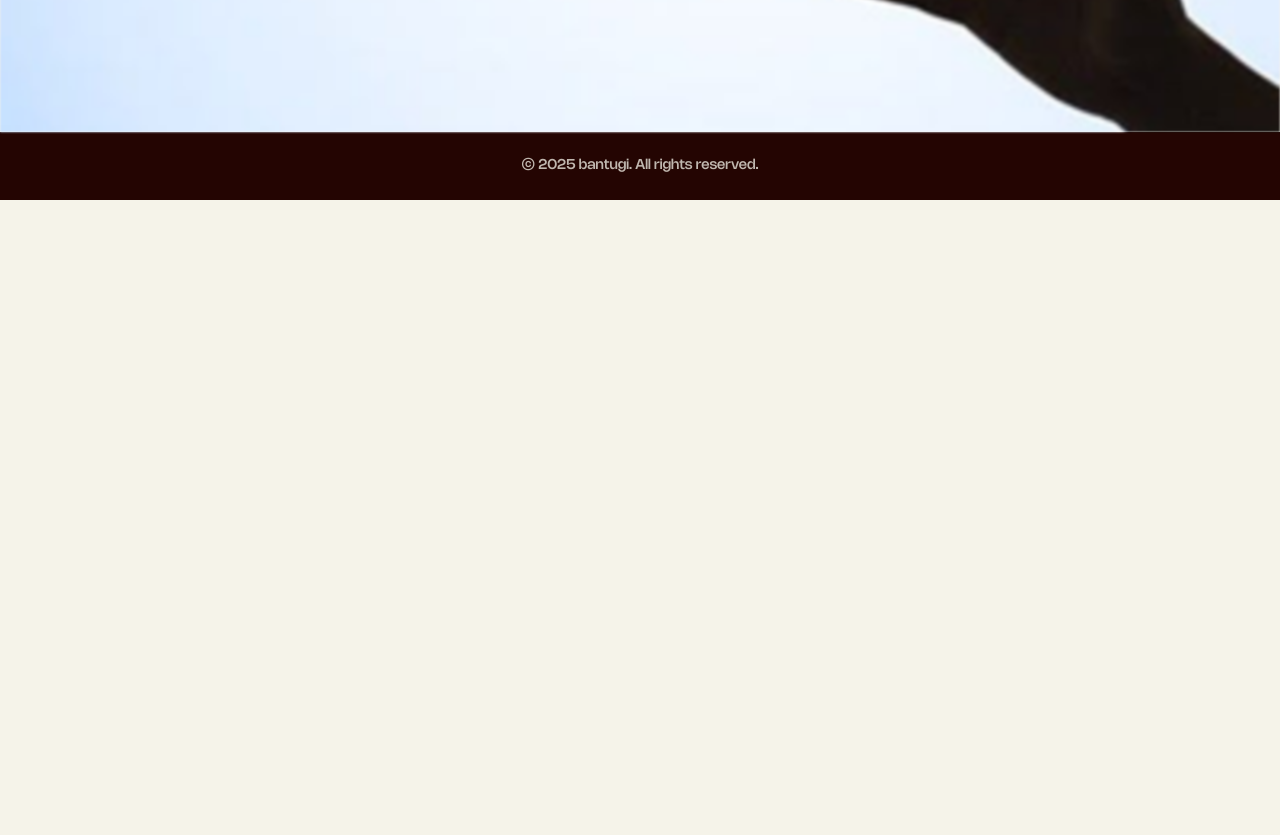
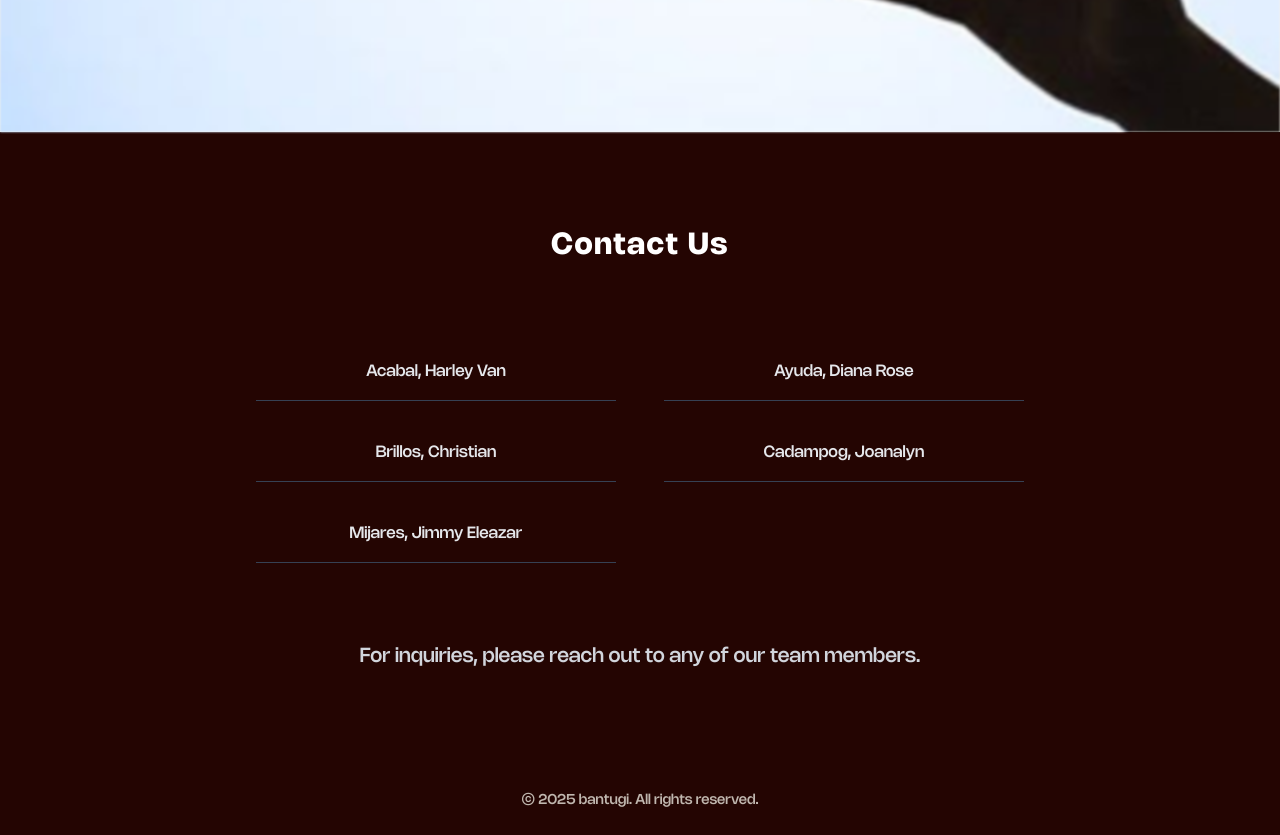
Before and after one commit to chrisb588/bantugi, a Next.js app in the folder client/: page / in a window 1280 px wide. Shown: the part 2520-3355 px from the top of the page. Before the commit the page ends 2720 px from the top, so only its background shows below. Built offline with nearby package versions, Linux system fonts and the light colour scheme.

Commit message:
contact us section

```diff
--- a/client/src/app/page.tsx
+++ b/client/src/app/page.tsx
@@ -128,7 +128,7 @@ export default function Home() {
           </div>
         </div>
 
-        {/* Text Content Part (e.g., 40% of screen height) */}
+        {/* Mission Description */}
         <div
           className="bg-[#B8180D] text-white p-6 sm:p-8 md:p-12 lg:p-16 text-center flex-grow flex flex-col pt-8 sm:pt-10 md:pt-12 lg:pt-14"
         >
@@ -182,6 +182,40 @@ export default function Home() {
         </div>
       </section>
 
+      {/* Contact Us Section */}
+      <section className="w-full bg-[#240502] text-white py-16 md:py-20 lg:py-24">
+        <div className="container mx-auto px-4 text-center">
+          <h2
+            className="text-3xl sm:text-3xl md:text-3xl font-black tracking-wider mb-12 md:mb-16 lg:mb-20"
+            data-aos="fade-up"
+          >
+            Contact Us
+          </h2>
+          <div
+            className="grid grid-cols-1 sm:grid-cols-2 gap-x-8 md:gap-x-10 lg:gap-x-12 gap-y-6 max-w-3xl mx-auto"
+            data-aos="fade-up" data-aos-delay="200"
+          >
+            {[ // team members
+              "Acabal, Harley Van",
+              "Ayuda, Diana Rose",
+              "Brillos, Christian",
+              "Cadampog, Joanalyn",
+              "Mijares, Jimmy Eleazar",
+            ].map((name, index) => (
+              <div
+                key={index}
+                className="py-4 border-b border-gray-700 transition-all duration-300 hover:border-gray-500"
+              >
+                <p className="text-l md:text-l font-normal text-gray-200 hover:text-white">{name}</p>
+              </div>
+            ))}
+          </div>
+          <p className="mt-12 md:mt-16 lg:mt-20 text-lg md:text-xl text-gray-300" data-aos="fade-up" data-aos-delay="400">
+            For inquiries, please reach out to any of our team members.
+          </p>
+        </div>
+      </section>
+
       <Footer />
     </main>
   );
```
